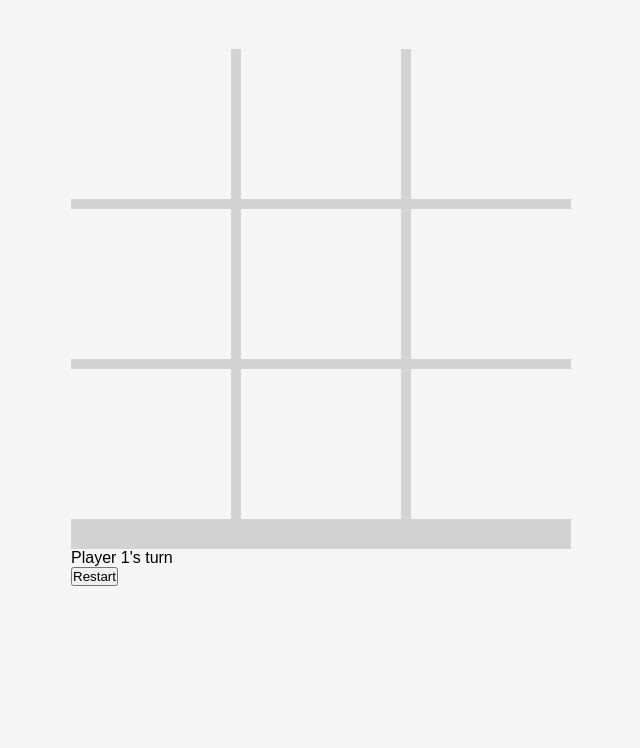
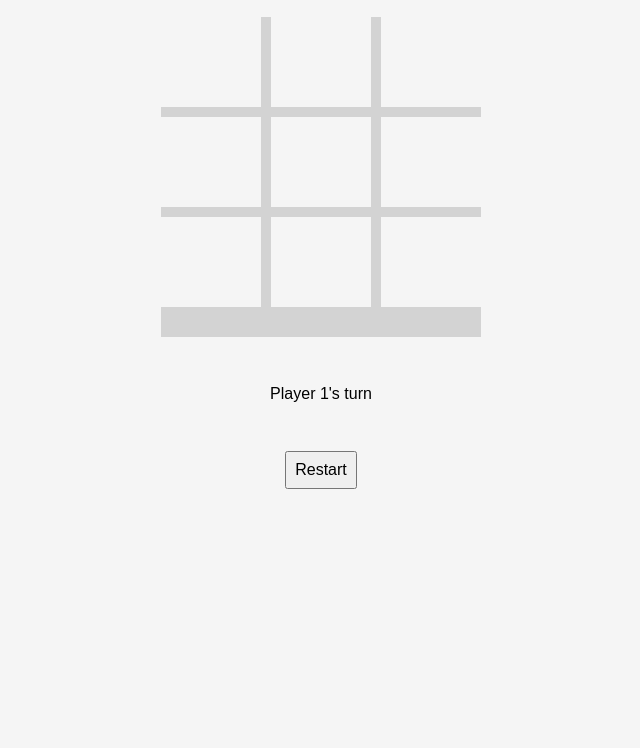
Before and after one commit to TedV4/tic-tac-toe, a plain HTML site: page index.html in a window 1280 px wide. Shown: the part 84-832 px from the top of the page, without its empty margins (319-959 px from the left). Before the commit the page ends 800 px from the top, so only its background shows below. Drawn offline with Linux system fonts and the light colour scheme.

Commit message:
Style game container, game display, and restart btn. Add height and width to body

```diff
--- a/style.css
+++ b/style.css
@@ -6,16 +6,23 @@
 }
 
 body {
-  display: flex;
-  justify-content: center;
-  align-content: center;
+  height: 100vh;
+  width: 100vw;
   background: whitesmoke;
 }
 
+.game-container {
+  display: flex;
+  flex-direction: column;
+  justify-content: center;
+  align-items: center;
+  gap: 2em;
+  margin-top: 2em;
+}
+
 .grid-container {
-  margin-top: 6em;
-  height: 500px;
-  width: 500px;
+  height: 20em;
+  width: 20em;
   background-color: lightgrey;
   display: grid;
   grid-template-columns: repeat(3, 1fr);
@@ -32,3 +39,14 @@ body {
   font-size: 6em;
   cursor: pointer;
 }
+
+.game-display {
+  padding: 1em;
+  font-size: 1em;
+}
+
+.restartBtn {
+  padding: 0.5em;
+  font-size: 1em;
+  cursor: pointer;
+}
```
